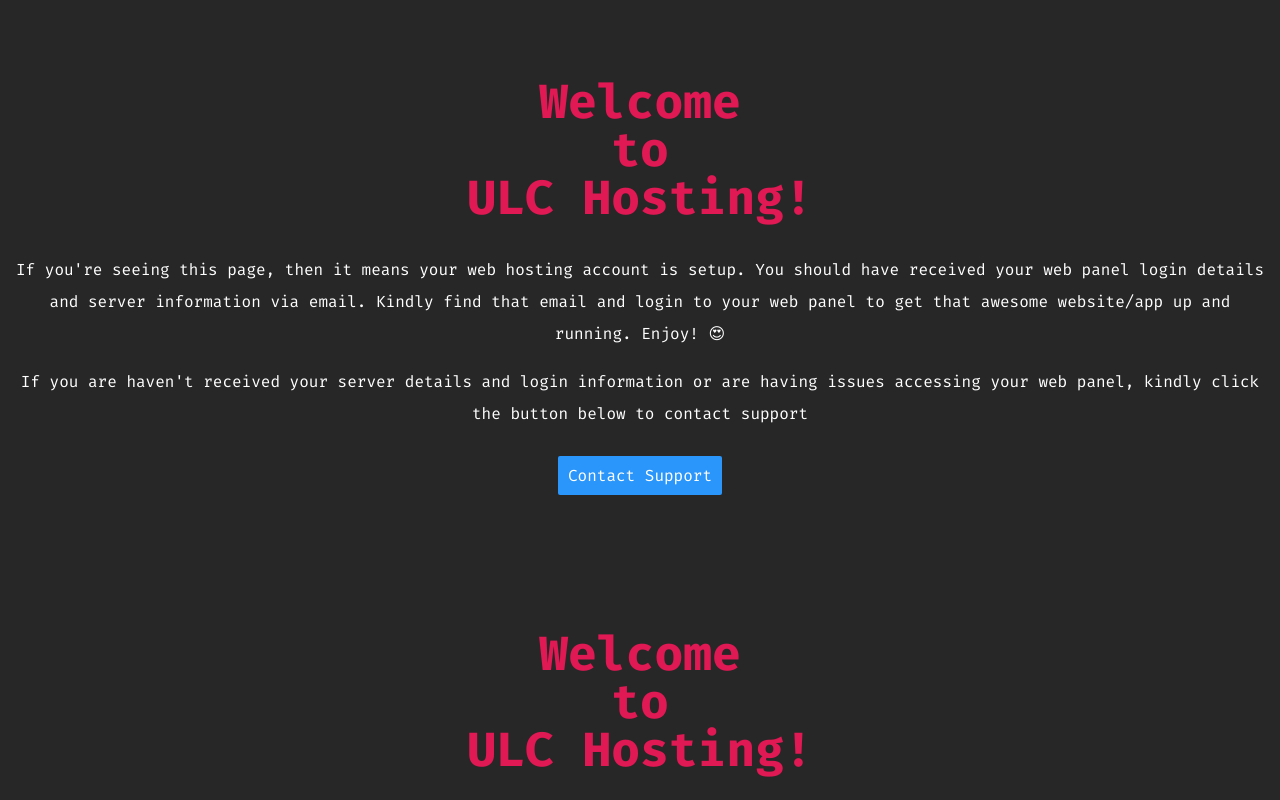
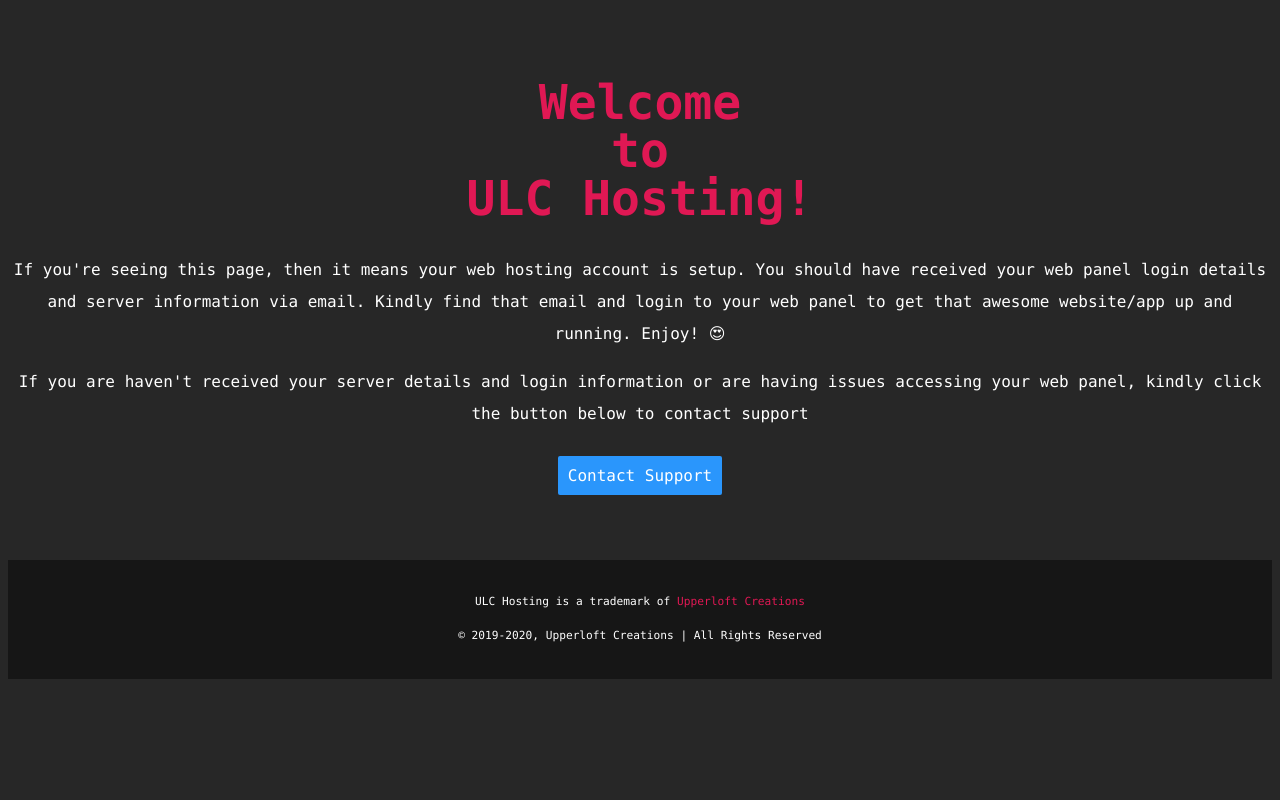
Before and after one commit to upperloftctns/HostingPlaceholder, a plain HTML site: page index.html in a window 1280 px wide. Shown: the top 800 px of the page. Drawn offline with Linux system fonts and the light colour scheme.

Commit message:
Structure update
- Updated document type declaration to HTML5
- Removed elements incompatible with CentOS Web Panel like google fonts
- Changed google fonts to system fonts

```diff
--- a/index.html
+++ b/index.html
@@ -1,9 +1,10 @@
-<!DOCTYPE html PUBLIC "-//W3C//DTD XHTML 1.1//EN" "http://www.w3.org/TR/xhtml11/DTD/xhtml11.dtd">
-<html>
+<!DOCTYPE html>
+<html lang="en">
 
 <head>
+    <meta charset="UTF-8">
+    <meta name="viewport" content="width=device-width, initial-scale=1.0">
     <title>Welcome to ULC Hosting</title>
-    <meta http-equiv="Content-Type" content="text/html; charset=UTF-8">
     <style type="text/css">
         body {
             background-color: #272727;
@@ -16,7 +17,7 @@
         }
 
         .welcome-heading {
-            font-family: 'Fira Mono', Verdana, monospace;
+            font-family: 'Lucida Console', Verdana, monospace;
             font-size: 1.5em;
             color: #e01854;
             text-align: center;
@@ -24,14 +25,14 @@
         }
 
         .notice-paragraph {
-            font-family: 'Fira Mono', Verdana, monospace;
+            font-family: 'Lucida Console', Verdana, monospace;
             font-size: 1em;
             color: #ffffff;
             text-align: center;
         }
 
         .support-info {
-            font-family: 'Fira Mono', Verdana, monospace;
+            font-family: 'Lucida Console', Verdana, monospace;
             font-size: 1em;
             color: #ffffff;
             text-align: center;
@@ -63,7 +64,7 @@
         }
 
         a {
-            font-family: 'Fira Mono', Verdana, monospace;
+            font-family: 'Lucida Console', Verdana, monospace;
             font-size: 1em;
             color: #ffffff;
             text-align: center;
@@ -72,123 +73,7 @@
         }
 
         a:hover {
-            font-family: 'Fira Mono', Verdana, monospace;
-            font-size: 1em;
-            color: #242424;
-            text-align: center;
-            text-decoration: none;
-            white-space: nowrap;
-        }
-    </style>
-</head>
-
-<body>
-    <div class="wrapper">
-        <div class="welcome-heading">
-            <h1>Welcome<br>to<br>ULC Hosting!</h1>
-        </div>
-        <div class="notice-paragraph">
-            <p>If you're seeing this page, then it means your web hosting account is setup. You should have received
-                your web panel login details and server information via email. Kindly find that email and login to your
-                web panel to get that awesome website/app up and running. Enjoy! 😍</p>
-        </div>
-        <div class="support-info">
-            <p>If you are haven't received your server details and login information or are having issues accessing your
-                web panel, kindly click the button below to contact support</p>
-            <div class="mail-support">
-                <a href="mailto:support@ulcng.com" class="support-button">Contact Support</a>
-            </div>
-        </div>
-    </div>
-</body>
-
-</html>
-
-
-
-
-
-
-
-
-
-<!DOCTYPE html>
-<html lang="en">
-
-<head>
-    <meta charset="UTF-8">
-    <meta name="viewport" content="width=device-width, initial-scale=1.0">
-    <title>Welcome to ULC Hosting</title>
-    <link href="https://fonts.googleapis.com/css2?family=Fira+Mono:wght@400;700&display=swap" rel="stylesheet">
-    <style>
-        body {
-            background-color: #272727;
-            line-height: 2;
-        }
-
-        .wrapper {
-            padding-top: 3%;
-            padding-bottom: 3%;
-        }
-
-        .welcome-heading {
-            font-family: 'Fira Mono', Verdana, monospace;
-            font-size: 1.5em;
-            color: #e01854;
-            text-align: center;
-            line-height: 2em;
-        }
-
-        .notice-paragraph {
-            font-family: 'Fira Mono', Verdana, monospace;
-            font-size: 1em;
-            color: #ffffff;
-            text-align: center;
-        }
-
-        .support-info {
-            font-family: 'Fira Mono', Verdana, monospace;
-            font-size: 1em;
-            color: #ffffff;
-            text-align: center;
-        }
-
-        .mail-support {
-            margin-top: 30px;
-            margin-bottom: 30px;
-        }
-
-        .support-button {
-            width: 160px;
-            height: 35px;
-            background-color: #2a96fc;
-            border: 0;
-            border-radius: 2px;
-            padding: 10px;
-            margin-top: 20px;
-            margin-bottom: 20px;
-        }
-
-        .support-button:hover {
-            width: 160px;
-            height: 35px;
-            background-color: #ececec;
-            border: 0;
-            border-radius: 2px;
-            padding: 10px;
-        }
-
-        a {
-            font-family: 'Fira Mono', Verdana, monospace;
-            font-size: 1em;
-            color: #ffffff;
-            text-align: center;
-            text-decoration: none;
-            white-space: nowrap;
-        }
-
-        a:hover {
-            font-family: 'Fira Mono', Verdana, monospace;
+            font-family: 'Lucida Console', Verdana, monospace;
             font-size: 1em;
             color: #242424;
             text-align: center;
@@ -197,7 +82,7 @@
         }
 
         .trademark-copyright {
-            font-family: 'Fira Mono', Verdana, monospace;
+            font-family: 'Lucida Console', Verdana, monospace;
             font-size: 0.7em;
             color: #ffffff;
             text-align: center;
```
